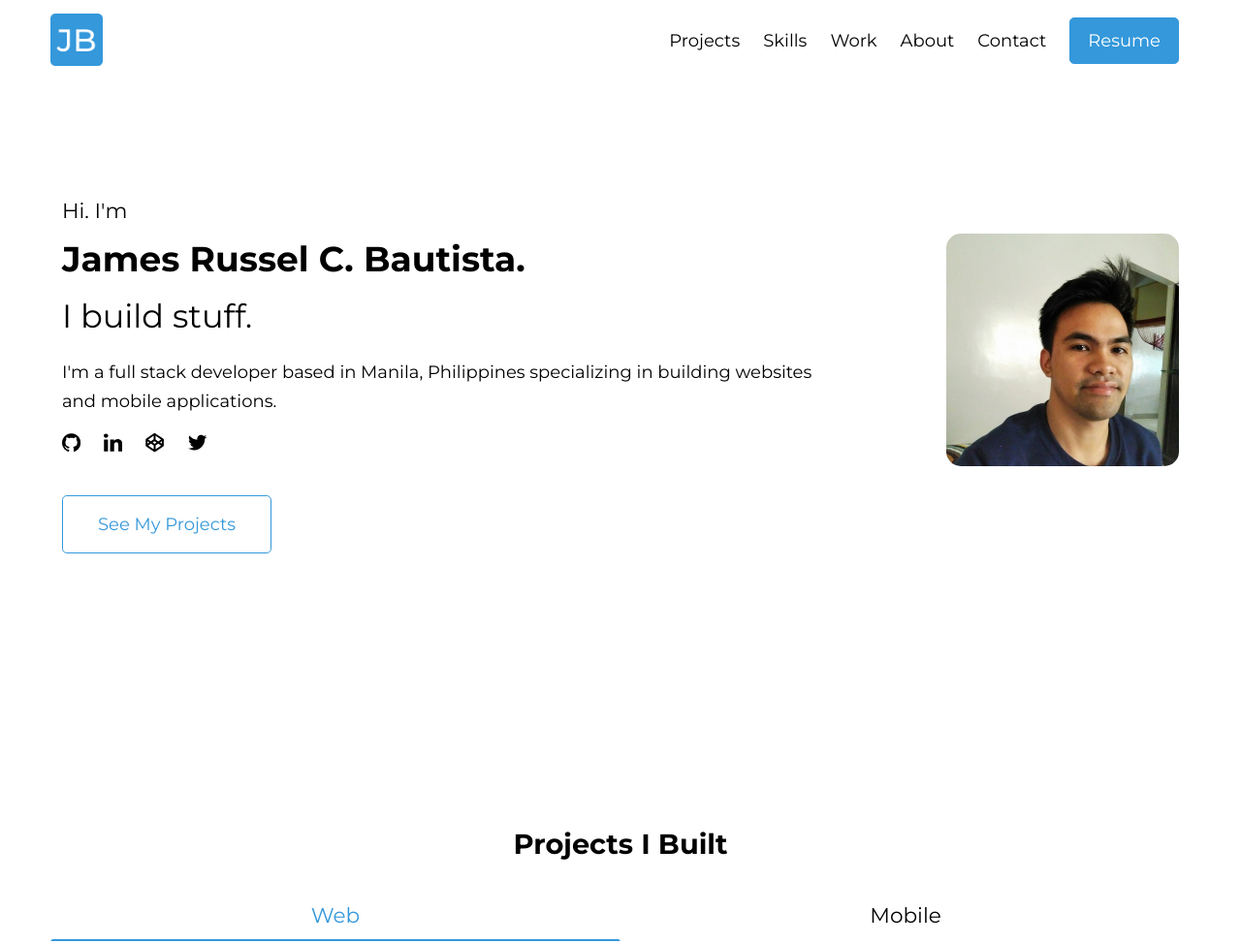
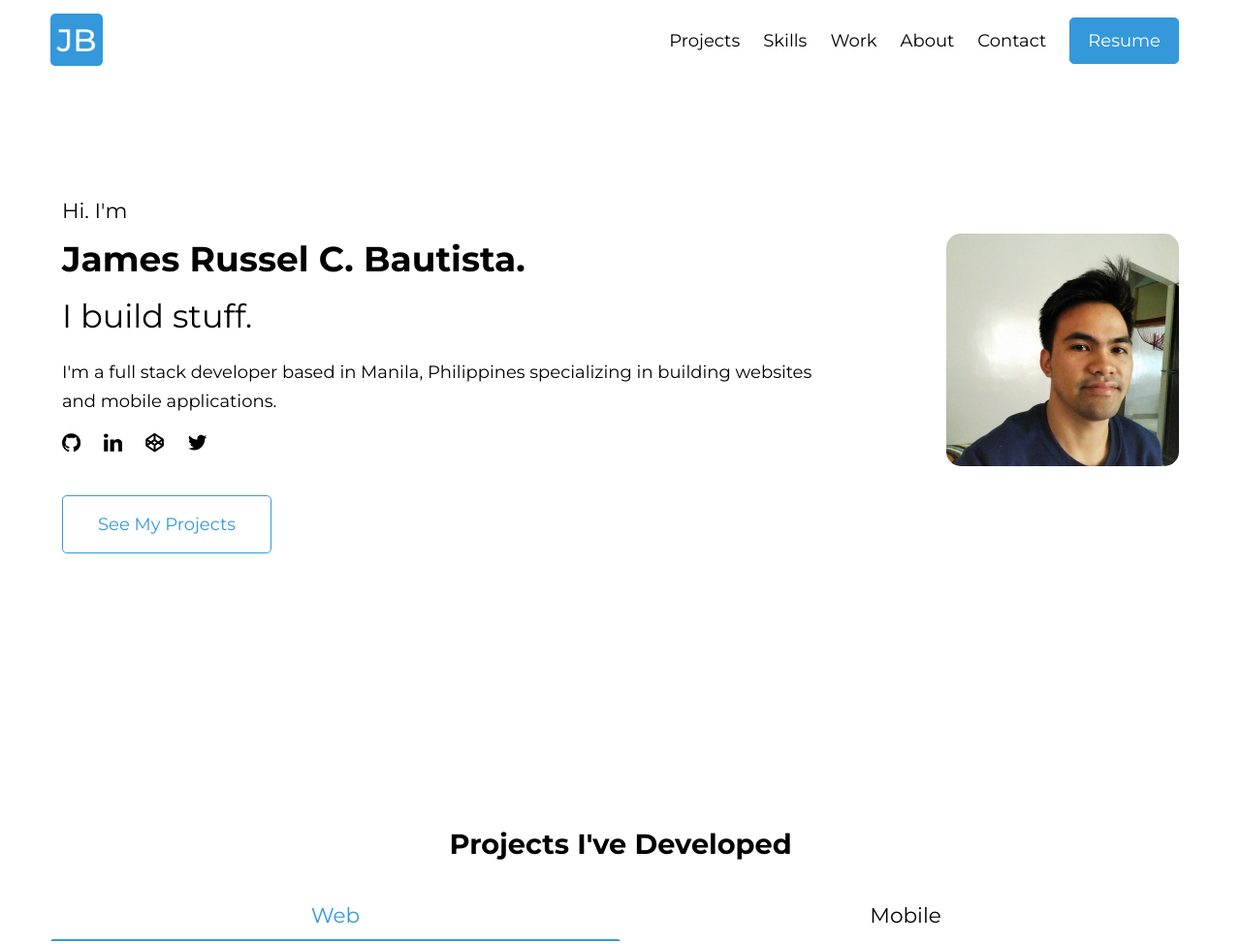
Before and after one commit to jrussbautista/gatsby-portfolio, a Gatsby site: page / in a window 1280 px wide. Shown: the top 974 px of the page at 97% size. Built offline with nearby package versions, Linux system fonts and the light colour scheme; Gatsby itself is replaced by a stand-in of ours.

Commit message:
rename projects i built into projects i've developed

```diff
--- a/src/components/projects/index.js
+++ b/src/components/projects/index.js
@@ -55,7 +55,7 @@ export default () => {
 
   return (
     <div id="project" style={{ margin: '3rem 0' }}>
-      <Heading title="Projects I Built" />
+      <Heading title="Projects I've Developed" />
       <Tabs active={active} tabs={tabs} onChange={setActive} />
       <Row>
         {allItems.map(item => (
```
